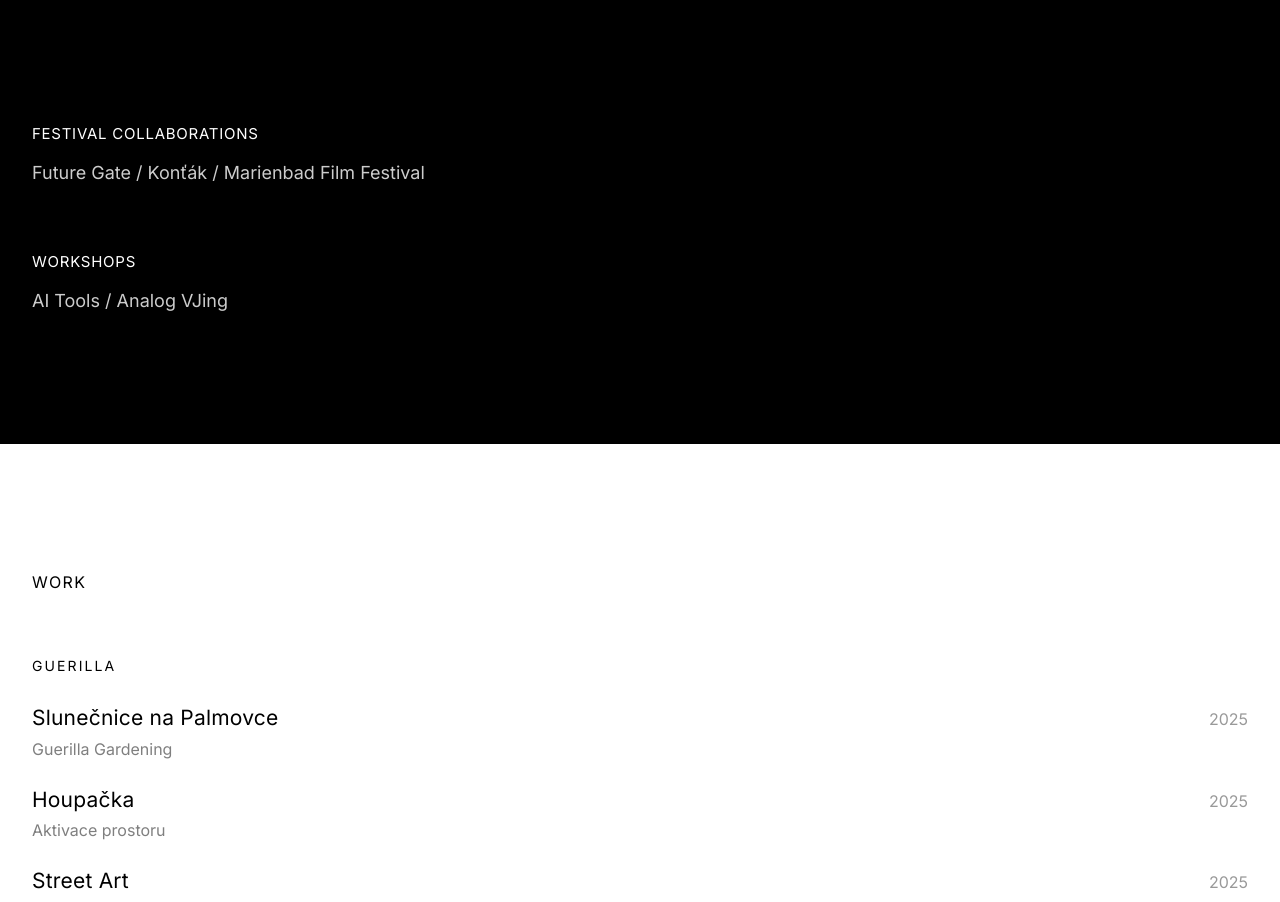
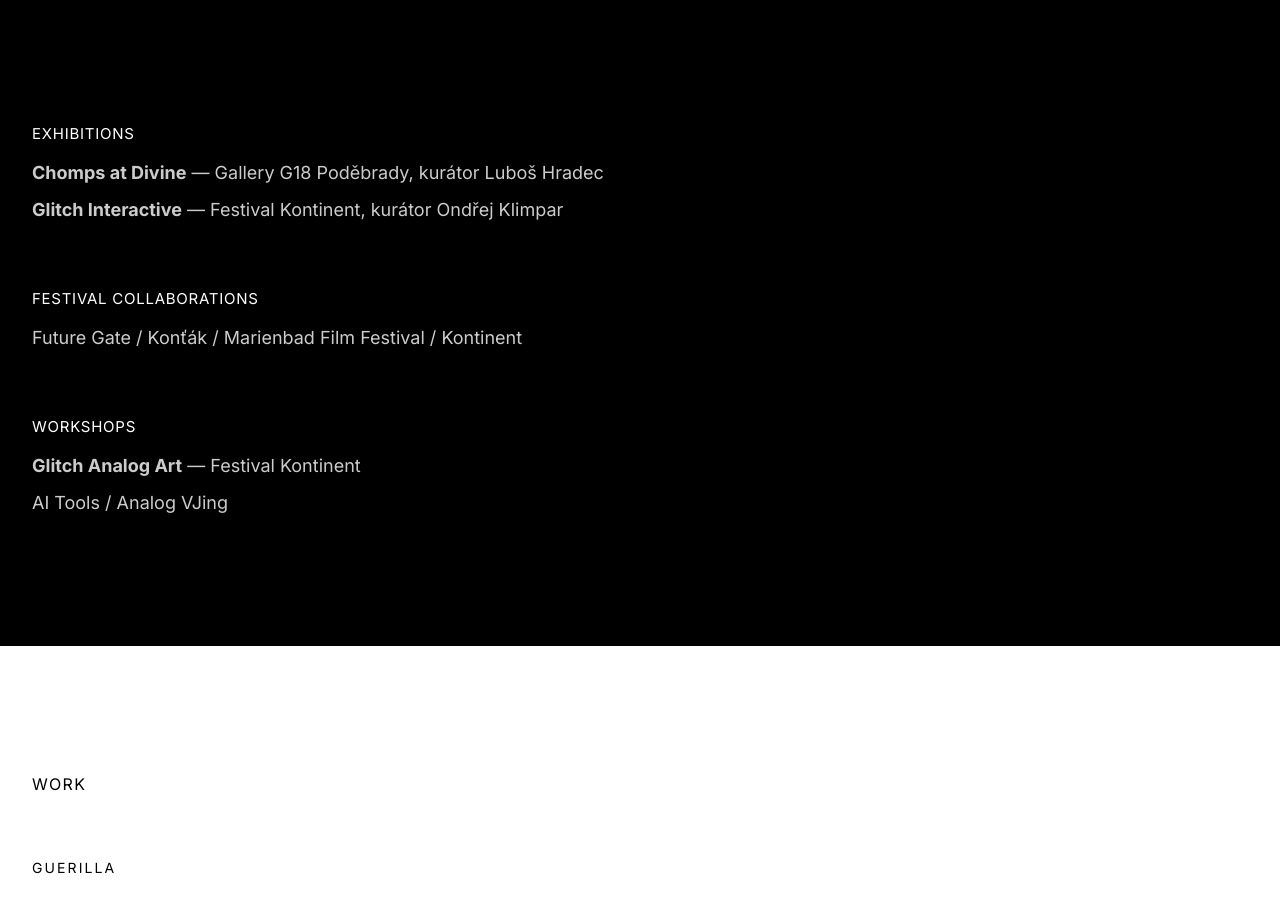
Before and after one commit to martintomekvfx/martintomekvfx.github.io, a React (Vite) app: page / in a window 1280 px wide. Shown: the part 1440-2342 px from the top of the page. Built offline with nearby package versions, Linux system fonts and the light colour scheme; a web font is replaced by a local one.

Commit message:
Add exhibitions (Chomps at Divine, Glitch Interactive) and update workshops (Glitch Analog Art)

```diff
--- a/src/pages/Home.jsx
+++ b/src/pages/Home.jsx
@@ -151,7 +151,7 @@
                         </motion.div>
                     </div>
 
-                    {/* Festivals */}
+                    {/* Exhibitions */}
                     <motion.div
                         initial={{ opacity: 0, y: 20 }}
                         whileInView={{ opacity: 1, y: 0 }}
@@ -159,9 +159,24 @@
                         viewport={{ once: true }}
                         style={{ marginTop: 'var(--space-2xl)' }}
                     >
+                        <h3 style={{ marginBottom: 'var(--space-md)' }}>EXHIBITIONS</h3>
+                        <div style={{ opacity: 0.8 }}>
+                            <p><strong>Chomps at Divine</strong> — Gallery G18 Poděbrady, kurátor Luboš Hradec</p>
+                            <p style={{ marginTop: 'var(--space-sm)' }}><strong>Glitch Interactive</strong> — Festival Kontinent, kurátor Ondřej Klimpar</p>
+                        </div>
+                    </motion.div>
+
+                    {/* Festivals */}
+                    <motion.div
+                        initial={{ opacity: 0, y: 20 }}
+                        whileInView={{ opacity: 1, y: 0 }}
+                        transition={{ duration: 0.6, delay: 0.25 }}
+                        viewport={{ once: true }}
+                        style={{ marginTop: 'var(--space-xl)' }}
+                    >
                         <h3 style={{ marginBottom: 'var(--space-md)' }}>FESTIVAL COLLABORATIONS</h3>
                         <p style={{ opacity: 0.8 }}>
-                            Future Gate / Konťák / Marienbad Film Festival
+                            Future Gate / Konťák / Marienbad Film Festival / Kontinent
                         </p>
                     </motion.div>
 
@@ -174,9 +189,10 @@
                         style={{ marginTop: 'var(--space-xl)' }}
                     >
                         <h3 style={{ marginBottom: 'var(--space-md)' }}>WORKSHOPS</h3>
-                        <p style={{ opacity: 0.8 }}>
-                            AI Tools / Analog VJing
-                        </p>
+                        <div style={{ opacity: 0.8 }}>
+                            <p><strong>Glitch Analog Art</strong> — Festival Kontinent</p>
+                            <p style={{ marginTop: 'var(--space-sm)' }}>AI Tools / Analog VJing</p>
+                        </div>
                     </motion.div>
                 </div>
             </section>
```
